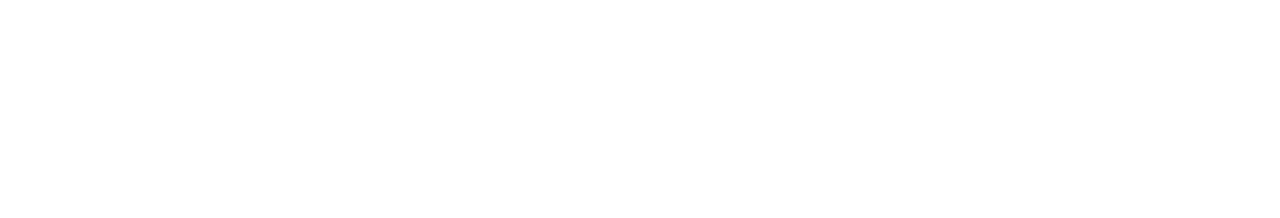
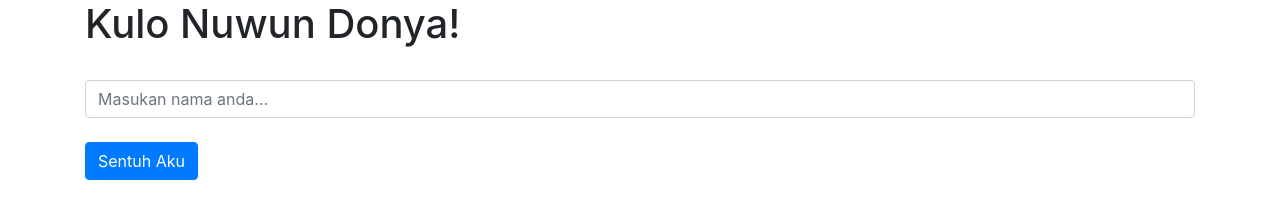
Before and after one commit to swengkie88/latihan, a plain HTML site: page index.html in a window 1280 px wide. Drawn offline with nearby package versions, Linux system fonts and the light colour scheme.

Commit message:
Edit2 Javascript

```diff
--- a/index.html
+++ b/index.html
@@ -5,8 +5,17 @@
 	<meta http-equiv="X-UA-Compatible" content="IE=edge">
 	<title>Latihan Javascript</title>
 	<link rel="stylesheet" href="">
+	<link href="https://stackpath.bootstrapcdn.com/bootstrap/4.3.1/css/bootstrap.min.css" rel="stylesheet" integrity="sha384-ggOyR0iXCbMQv3Xipma34MD+dH/1fQ784/j6cY/iJTQUOhcWr7x9JvoRxT2MZw1T" crossorigin="anonymous">
 </head>
 <body>
-
+	<div class="container">
+		<h1 id="banner"></h1>
+		<br>
+		<input type="text" class="form-control" id="nama" name="" placeholder="Masukan nama anda...">
+		<br>
+		<button class="btn btn-primary" onclick="sapadia()">Sentuh Aku</button>
+		<script src="https://cdnjs.cloudflare.com/ajax/libs/jquery/3.4.1/jquery.min.js" type="text/javascript"></script>
+		<script src="main.js"></script>
+	</div>
 </body>
 </html>
--- a/main.js
+++ b/main.js
@@ -0,0 +1,5 @@
+$('#banner').text("Kulo Nuwun Donya!");
+function sapadia(){
+	var nama = $('#nama').val();
+	$('#banner').text(`Hello, ${nama}!`);
+}
```
